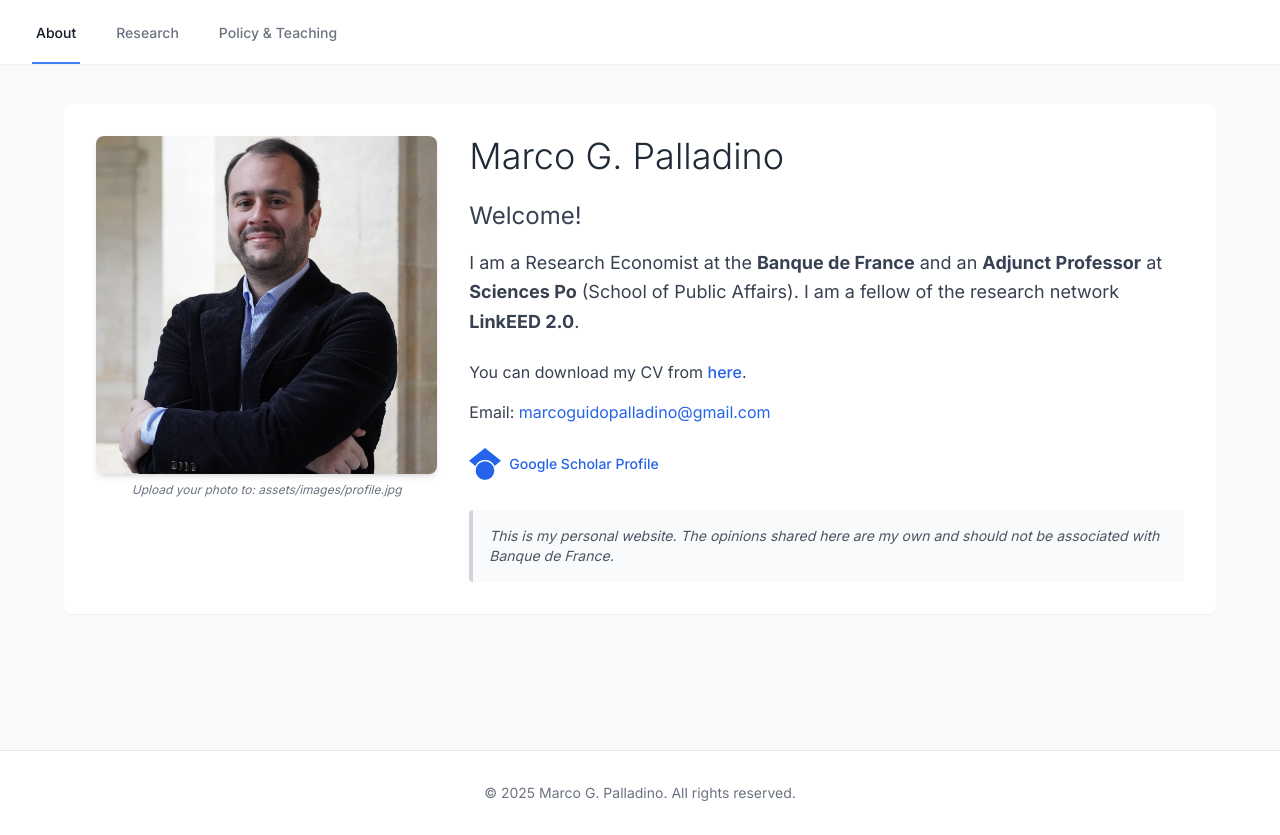
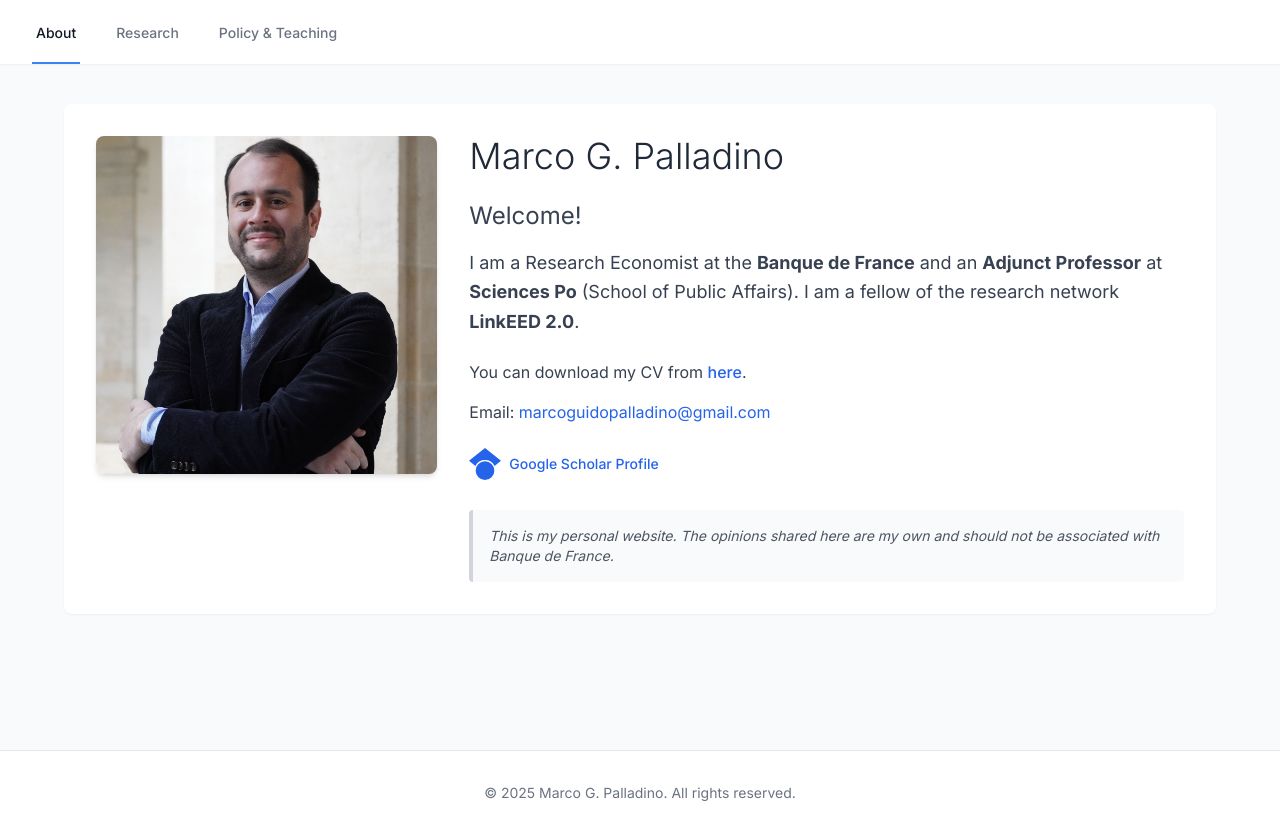
Before and after one commit to marcoguidopalladino/marcoguidopalladino.github.io, a plain HTML site: page index.html in a window 1280 px wide. Drawn offline with nearby package versions, Linux system fonts and the light colour scheme.

Commit message:
Update index.html

```diff
--- a/index.html
+++ b/index.html
@@ -42,7 +42,6 @@
                     <!-- Photo Column -->
                     <div class="md:col-span-1">
                         <img src="assets/images/profile.jpg" alt="Marco G. Palladino" class="w-full rounded-lg shadow-md">
-                        <p class="text-xs text-gray-500 text-center mt-2 italic">Upload your photo to: assets/images/profile.jpg</p>
                     </div>
 
                     <!-- Content Column -->
```
